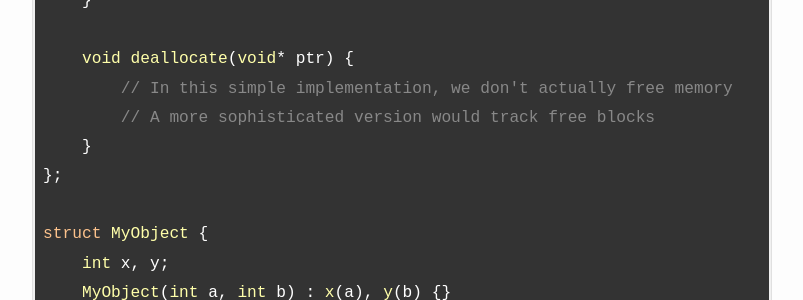
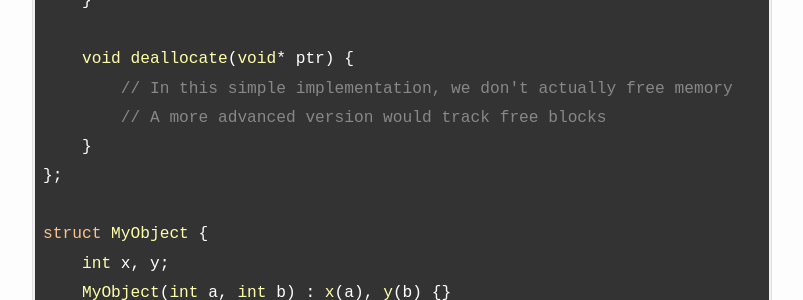
Before and after one commit to mohitmishra786/chessman, a Jekyll site: the page built from _posts/2024-10-05-Deep-Dive-into-Memory-Management-and-Garbage-Collection-in-C-and-C++.md, in a window 1280 px wide and 900 px high, scrolled down 8758 px. Shown: the part 151-451 px from the top of the window, without its empty margins (238-1041 px from the left). Built offline with Jekyll 4.4.1, drawn with Linux system fonts in a browser that asks for light colours; nearby versions of some CDN libraries; a script that is not in the unit is left out; some of the changed text lies outside the part shown.

Commit message:
Update 2024-10-05-Deep-Dive-into-Memory-Management-and-Garbage-Collection-in-C-and-C++.md

```diff
--- a/_posts/2024-10-05-Deep-Dive-into-Memory-Management-and-Garbage-Collection-in-C-and-C++.md
+++ b/_posts/2024-10-05-Deep-Dive-into-Memory-Management-and-Garbage-Collection-in-C-and-C++.md
@@ -278,7 +278,7 @@ public:
 
     void deallocate(void* ptr) {
         // In this simple implementation, we don't actually free memory
-        // A more sophisticated version would track free blocks
+        // A more advanced version would track free blocks
     }
 };
 
```
Also changed, not shown: other parts of _posts/2024-10-05-Deep-Dive-into-Memory-Management-and-Garbage-Collection-in-C-and-C++.md (+2 -2 lines).
